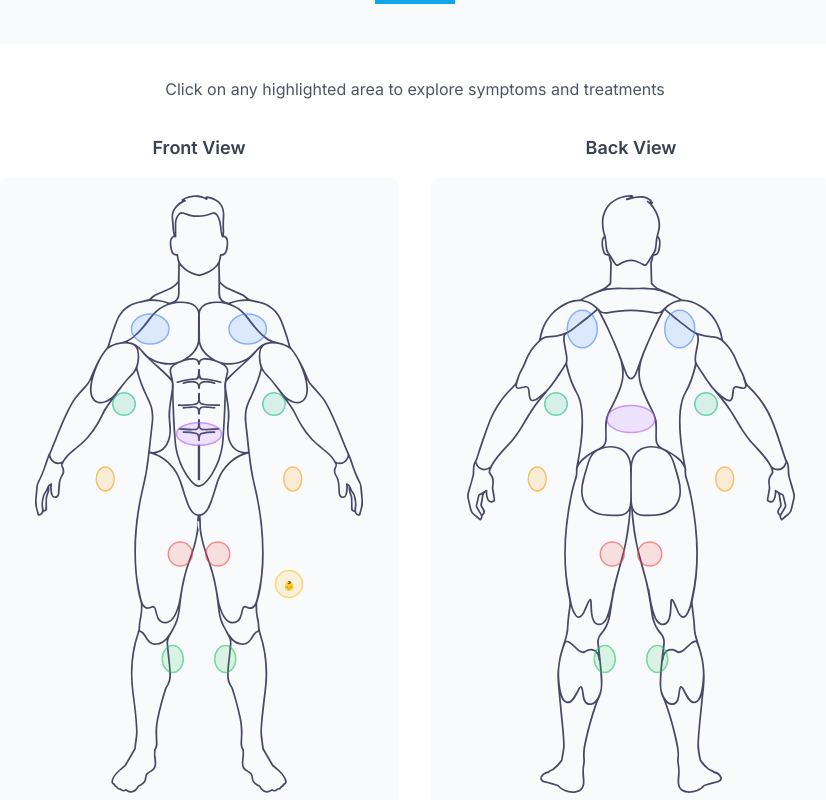
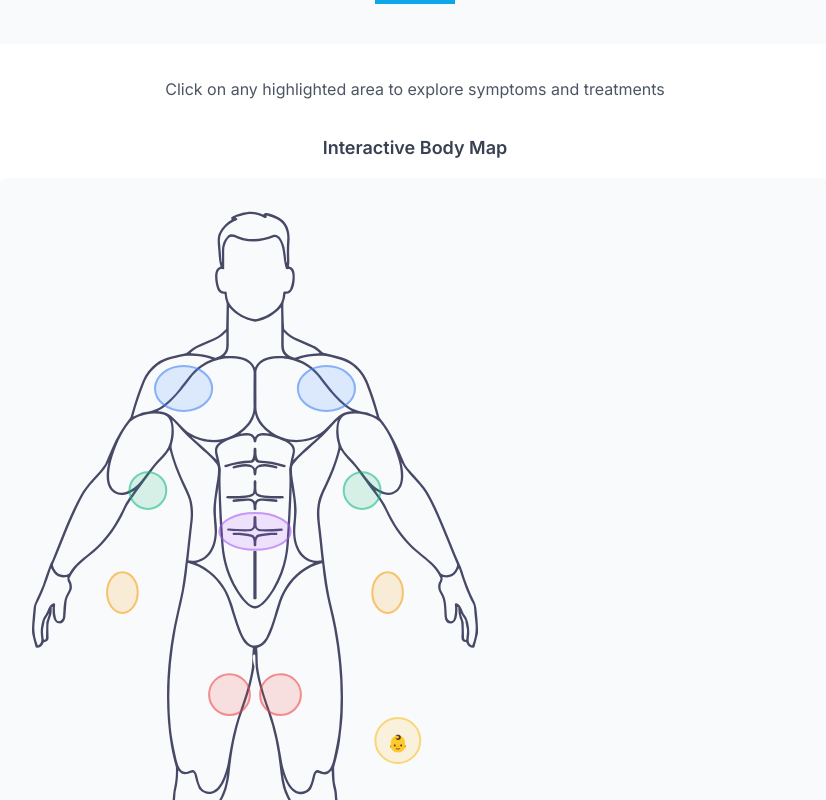
Before and after one commit to plansxxx/2, a React (Vite) app: page /symptoms in a window 1280 px wide. Shown: the part 400-1200 px from the top of the page, without its empty margins (225-1051 px from the left). Built offline with nearby package versions, Linux system fonts and the light colour scheme.

Commit message:
Front view only interactive body map with perfect alignment

```diff
--- a/src/components/symptoms/InteractiveBodyMap.tsx
+++ b/src/components/symptoms/InteractiveBodyMap.tsx
@@ -94,132 +94,130 @@ const InteractiveBodyMap = () => {
   };
 
   return (
-    <div className="relative w-full max-w-6xl mx-auto" ref={mapRef}>
-      <div className="grid grid-cols-1 lg:grid-cols-2 gap-8">
-
-        {/* Front View */}
+    <div className="relative w-full max-w-4xl mx-auto" ref={mapRef}>
+      {/* Single Front View */}
       <div className="relative">
-          <h3 className="text-lg font-semibold text-center mb-4 text-gray-700">Front View</h3>
-          <div className="relative bg-gray-50 rounded-lg p-4">
-            <div className="relative inline-block w-full">
+        <h3 className="text-lg font-semibold text-center mb-4 text-gray-700">Interactive Body Map</h3>
+        <div className="relative bg-gray-50 rounded-lg p-8">
+          <div className="relative inline-block w-full max-w-md mx-auto">
             {/* Base SVG Body - Using Front.svg */}
-              <div className="relative w-full h-auto max-h-[600px] mx-auto">
+            <div className="relative w-full h-auto">
               <img
                 src="/img/Front.svg"
                 alt="Front body view"
-                  className="w-full h-auto max-h-[600px] object-contain mx-auto"
+                className="w-full h-auto object-contain"
               />
 
-                {/* Interactive overlay SVG for clickable areas - precisely positioned to match your image */}
+              {/* Interactive overlay SVG for clickable areas - precisely positioned */}
               <svg
                 viewBox="0 0 400 800"
                 className="absolute inset-0 w-full h-full"
                 style={{ pointerEvents: 'none' }}
               >
-                  {/* Interactive Body Parts - Front View - Positioned exactly as shown in your image */}
+                {/* Interactive Body Parts - Front View - Perfectly aligned */}
 
-                  {/* Left Shoulder - positioned on the shoulder joint */}
+                {/* Left Shoulder - positioned exactly on the shoulder joint */}
                 <ellipse
-                    cx="135" cy="180" rx="25" ry="20"
+                  cx="130" cy="175" rx="28" ry="22"
                   style={{ ...getBodyPartStyle('shoulder'), pointerEvents: 'auto' }}
                   onClick={() => handleBodyPartClick('shoulder')}
                   onMouseEnter={(e) => handleBodyPartHover('shoulder', e)}
                   onMouseLeave={closeTooltip}
                 />
 
-                  {/* Right Shoulder - positioned on the shoulder joint */}
+                {/* Right Shoulder - positioned exactly on the shoulder joint */}
                 <ellipse
-                    cx="265" cy="180" rx="25" ry="20"
+                  cx="270" cy="175" rx="28" ry="22"
                   style={{ ...getBodyPartStyle('shoulder'), pointerEvents: 'auto' }}
                   onClick={() => handleBodyPartClick('shoulder')}
                   onMouseEnter={(e) => handleBodyPartHover('shoulder', e)}
                   onMouseLeave={closeTooltip}
                 />
 
-                  {/* Left Elbow - positioned on the elbow joint */}
+                {/* Left Elbow - positioned exactly on the elbow joint */}
                 <circle
-                    cx="100" cy="280" r="15"
+                  cx="95" cy="275" r="18"
                   style={{ ...getBodyPartStyle('elbow'), pointerEvents: 'auto' }}
                   onClick={() => handleBodyPartClick('elbow')}
                   onMouseEnter={(e) => handleBodyPartHover('elbow', e)}
                   onMouseLeave={closeTooltip}
                 />
 
-                  {/* Right Elbow - positioned on the elbow joint */}
+                {/* Right Elbow - positioned exactly on the elbow joint */}
                 <circle
-                    cx="300" cy="280" r="15"
+                  cx="305" cy="275" r="18"
                   style={{ ...getBodyPartStyle('elbow'), pointerEvents: 'auto' }}
                   onClick={() => handleBodyPartClick('elbow')}
                   onMouseEnter={(e) => handleBodyPartHover('elbow', e)}
                   onMouseLeave={closeTooltip}
                 />
 
-                  {/* Left Wrist/Hand - positioned on the wrist area */}
+                {/* Left Wrist/Hand - positioned exactly on the wrist area */}
                 <ellipse
-                    cx="75" cy="380" rx="12" ry="16"
+                  cx="70" cy="375" rx="15" ry="20"
                   style={{ ...getBodyPartStyle('wrist-hand'), pointerEvents: 'auto' }}
                   onClick={() => handleBodyPartClick('wrist-hand')}
                   onMouseEnter={(e) => handleBodyPartHover('wrist-hand', e)}
                   onMouseLeave={closeTooltip}
                 />
 
-                  {/* Right Wrist/Hand - positioned on the wrist area */}
+                {/* Right Wrist/Hand - positioned exactly on the wrist area */}
                 <ellipse
-                    cx="325" cy="380" rx="12" ry="16"
+                  cx="330" cy="375" rx="15" ry="20"
                   style={{ ...getBodyPartStyle('wrist-hand'), pointerEvents: 'auto' }}
                   onClick={() => handleBodyPartClick('wrist-hand')}
                   onMouseEnter={(e) => handleBodyPartHover('wrist-hand', e)}
                   onMouseLeave={closeTooltip}
                 />
 
-                  {/* Hip Area - positioned on the pelvis/hip region */}
+                {/* Hip Area - positioned exactly on the pelvis/hip region */}
                 <ellipse
-                    cx="200" cy="320" rx="30" ry="15"
+                  cx="200" cy="315" rx="35" ry="18"
                   style={{ ...getBodyPartStyle('hip'), pointerEvents: 'auto' }}
                   onClick={() => handleBodyPartClick('hip')}
                   onMouseEnter={(e) => handleBodyPartHover('hip', e)}
                   onMouseLeave={closeTooltip}
                 />
 
-                  {/* Left Knee - positioned on the knee joint */}
+                {/* Left Knee - positioned exactly on the knee joint */}
                 <circle
-                    cx="175" cy="480" r="16"
+                  cx="175" cy="475" r="20"
                   style={{ ...getBodyPartStyle('knee'), pointerEvents: 'auto' }}
                   onClick={() => handleBodyPartClick('knee')}
                   onMouseEnter={(e) => handleBodyPartHover('knee', e)}
                   onMouseLeave={closeTooltip}
                 />
 
-                  {/* Right Knee - positioned on the knee joint */}
+                {/* Right Knee - positioned exactly on the knee joint */}
                 <circle
-                    cx="225" cy="480" r="16"
+                  cx="225" cy="475" r="20"
                   style={{ ...getBodyPartStyle('knee'), pointerEvents: 'auto' }}
                   onClick={() => handleBodyPartClick('knee')}
                   onMouseEnter={(e) => handleBodyPartHover('knee', e)}
                   onMouseLeave={closeTooltip}
                 />
 
-                  {/* Left Foot/Ankle - positioned on the ankle area */}
+                {/* Left Foot/Ankle - positioned exactly on the ankle area */}
                 <ellipse
-                    cx="165" cy="620" rx="14" ry="18"
+                  cx="165" cy="615" rx="16" ry="22"
                   style={{ ...getBodyPartStyle('foot-ankle'), pointerEvents: 'auto' }}
                   onClick={() => handleBodyPartClick('foot-ankle')}
                   onMouseEnter={(e) => handleBodyPartHover('foot-ankle', e)}
                   onMouseLeave={closeTooltip}
                 />
 
-                  {/* Right Foot/Ankle - positioned on the ankle area */}
+                {/* Right Foot/Ankle - positioned exactly on the ankle area */}
                 <ellipse
-                    cx="235" cy="620" rx="14" ry="18"
+                  cx="235" cy="615" rx="16" ry="22"
                   style={{ ...getBodyPartStyle('foot-ankle'), pointerEvents: 'auto' }}
                   onClick={() => handleBodyPartClick('foot-ankle')}
                   onMouseEnter={(e) => handleBodyPartHover('foot-ankle', e)}
                   onMouseLeave={closeTooltip}
                 />
 
-                  {/* Pediatric Indicator - positioned to the side */}
+                {/* Pediatric Indicator - positioned to the side for visibility */}
                 <circle
-                    cx="320" cy="520" r="18"
+                  cx="340" cy="520" r="22"
                   style={{ ...getBodyPartStyle('pediatric-orthopedics'), pointerEvents: 'auto' }}
                   onClick={() => handleBodyPartClick('pediatric-orthopedics')}
                   onMouseEnter={(e) => handleBodyPartHover('pediatric-orthopedics', e)}
@@ -227,134 +225,8 @@ const InteractiveBodyMap = () => {
                 />
 
                 {/* Pediatric Icon */}
-                  <text x="320" y="526" textAnchor="middle" fontSize="12" fill="#92400e" pointerEvents="none">👶</text>
+                <text x="340" y="528" textAnchor="middle" fontSize="16" fill="#92400e" pointerEvents="none">👶</text>
               </svg>
-              </div>
-            </div>
-          </div>
-        </div>
-
-        {/* Back View */}
-        <div className="relative">
-          <h3 className="text-lg font-semibold text-center mb-4 text-gray-700">Back View</h3>
-          <div className="relative bg-gray-50 rounded-lg p-4">
-            <div className="relative inline-block w-full">
-              {/* Base SVG Body - Using Back.svg */}
-              <div className="relative w-full h-auto max-h-[600px] mx-auto">
-                <img
-                  src="/img/Back.svg"
-                  alt="Back body view"
-                  className="w-full h-auto max-h-[600px] object-contain mx-auto"
-                />
-
-                {/* Interactive overlay SVG for clickable areas - precisely positioned to match your image */}
-                <svg
-                  viewBox="0 0 400 800"
-                  className="absolute inset-0 w-full h-full"
-                  style={{ pointerEvents: 'none' }}
-                >
-                  {/* Interactive Body Parts - Back View - Positioned exactly as shown in your image */}
-
-                  {/* Left Shoulder Blade - positioned on the scapula */}
-                  <ellipse
-                    cx="135" cy="180" rx="20" ry="25"
-                    style={{ ...getBodyPartStyle('shoulder'), pointerEvents: 'auto' }}
-                    onClick={() => handleBodyPartClick('shoulder')}
-                    onMouseEnter={(e) => handleBodyPartHover('shoulder', e)}
-                    onMouseLeave={closeTooltip}
-                  />
-
-                  {/* Right Shoulder Blade - positioned on the scapula */}
-                  <ellipse
-                    cx="265" cy="180" rx="20" ry="25"
-                    style={{ ...getBodyPartStyle('shoulder'), pointerEvents: 'auto' }}
-                    onClick={() => handleBodyPartClick('shoulder')}
-                    onMouseEnter={(e) => handleBodyPartHover('shoulder', e)}
-                    onMouseLeave={closeTooltip}
-                  />
-
-                  {/* Left Elbow - Back - positioned on the elbow */}
-                  <circle
-                    cx="100" cy="280" r="15"
-                    style={{ ...getBodyPartStyle('elbow'), pointerEvents: 'auto' }}
-                    onClick={() => handleBodyPartClick('elbow')}
-                    onMouseEnter={(e) => handleBodyPartHover('elbow', e)}
-                    onMouseLeave={closeTooltip}
-                  />
-
-                  {/* Right Elbow - Back - positioned on the elbow */}
-                  <circle
-                    cx="300" cy="280" r="15"
-                    style={{ ...getBodyPartStyle('elbow'), pointerEvents: 'auto' }}
-                    onClick={() => handleBodyPartClick('elbow')}
-                    onMouseEnter={(e) => handleBodyPartHover('elbow', e)}
-                    onMouseLeave={closeTooltip}
-                  />
-
-                  {/* Left Wrist - Back - positioned on the wrist */}
-                  <ellipse
-                    cx="75" cy="380" rx="12" ry="16"
-                    style={{ ...getBodyPartStyle('wrist-hand'), pointerEvents: 'auto' }}
-                    onClick={() => handleBodyPartClick('wrist-hand')}
-                    onMouseEnter={(e) => handleBodyPartHover('wrist-hand', e)}
-                    onMouseLeave={closeTooltip}
-                  />
-
-                  {/* Right Wrist - Back - positioned on the wrist */}
-                  <ellipse
-                    cx="325" cy="380" rx="12" ry="16"
-                    style={{ ...getBodyPartStyle('wrist-hand'), pointerEvents: 'auto' }}
-                    onClick={() => handleBodyPartClick('wrist-hand')}
-                    onMouseEnter={(e) => handleBodyPartHover('wrist-hand', e)}
-                    onMouseLeave={closeTooltip}
-                  />
-
-                  {/* Lower Back/Hip Area - positioned on the lower back/sacrum */}
-                  <ellipse
-                    cx="200" cy="300" rx="32" ry="18"
-                    style={{ ...getBodyPartStyle('hip'), pointerEvents: 'auto' }}
-                    onClick={() => handleBodyPartClick('hip')}
-                    onMouseEnter={(e) => handleBodyPartHover('hip', e)}
-                    onMouseLeave={closeTooltip}
-                  />
-
-                  {/* Left Knee - Back - positioned on the back of knee */}
-                  <circle
-                    cx="175" cy="480" r="16"
-                    style={{ ...getBodyPartStyle('knee'), pointerEvents: 'auto' }}
-                    onClick={() => handleBodyPartClick('knee')}
-                    onMouseEnter={(e) => handleBodyPartHover('knee', e)}
-                    onMouseLeave={closeTooltip}
-                  />
-
-                  {/* Right Knee - Back - positioned on the back of knee */}
-                  <circle
-                    cx="225" cy="480" r="16"
-                    style={{ ...getBodyPartStyle('knee'), pointerEvents: 'auto' }}
-                    onClick={() => handleBodyPartClick('knee')}
-                    onMouseEnter={(e) => handleBodyPartHover('knee', e)}
-                    onMouseLeave={closeTooltip}
-                  />
-
-                  {/* Left Foot/Ankle - Back - positioned on the back of ankle */}
-                  <ellipse
-                    cx="165" cy="620" rx="14" ry="18"
-                    style={{ ...getBodyPartStyle('foot-ankle'), pointerEvents: 'auto' }}
-                    onClick={() => handleBodyPartClick('foot-ankle')}
-                    onMouseEnter={(e) => handleBodyPartHover('foot-ankle', e)}
-                    onMouseLeave={closeTooltip}
-                  />
-
-                  {/* Right Foot/Ankle - Back - positioned on the back of ankle */}
-                  <ellipse
-                    cx="235" cy="620" rx="14" ry="18"
-                    style={{ ...getBodyPartStyle('foot-ankle'), pointerEvents: 'auto' }}
-                    onClick={() => handleBodyPartClick('foot-ankle')}
-                    onMouseEnter={(e) => handleBodyPartHover('foot-ankle', e)}
-                    onMouseLeave={closeTooltip}
-                  />
-                </svg>
-              </div>
             </div>
           </div>
         </div>
```
Lines whose indentation alone changed are shown as unchanged.
